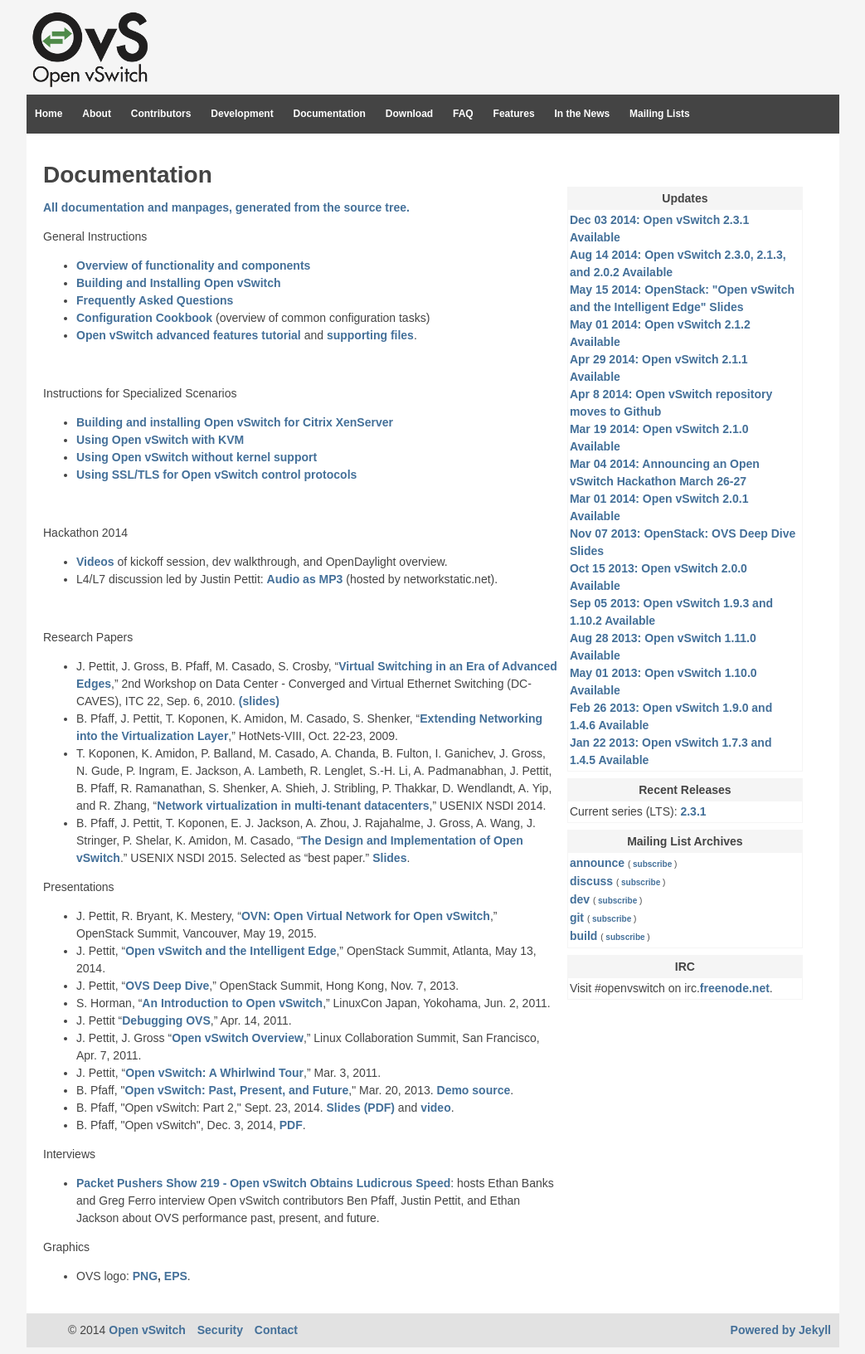
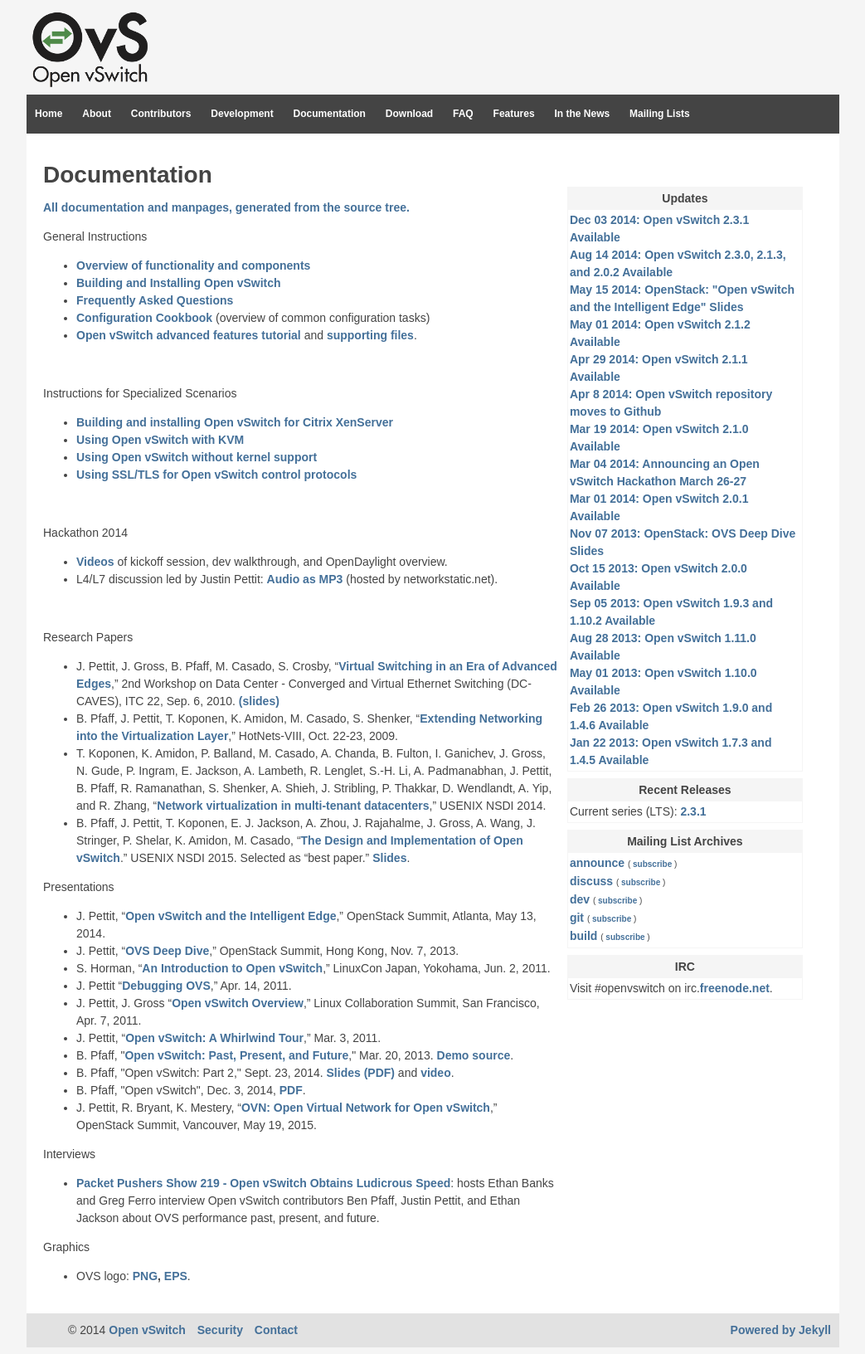
Before and after one commit to openvswitch/openvswitch.github.io, a Jekyll site: the page built from support/index.html, in a window 1280 px wide. Shown: the whole page at 83% size, without its empty margins (118-1161 px from the left). Built offline with Jekyll 4.4.1, drawn with Linux system fonts in a browser that asks for light colours.

Commit message:
support: Fix link and order for OVN slides.

```diff
--- a/support/index.html
+++ b/support/index.html
@@ -59,7 +59,6 @@
 </ul>
 <p style="line-height: 1.5em;">Presentations</p>
 <ul style="line-height: 1.5em;">
-<li><span style="line-height: 1.5em;">J. Pettit, R. Bryant, K. Mestery, &ldquo;</span><a style="line-height: 1.5em;" href="{{site.ovsurl}}/slides/OVN-Vancouver.pdf">OVN: Open Virtual Network for Open vSwitch</a><span style="line-height: 1.5em;">,&rdquo; OpenStack Summit, Vancouver, May 19, 2015.</span></li>
 <li><span style="line-height: 1.5em;">J. Pettit, &ldquo;</span><a style="line-height: 1.5em;" href="{{site.ovsurl}}/slides/OpenStack-140513.pdf">Open vSwitch and the Intelligent Edge</a><span style="line-height: 1.5em;">,&rdquo; OpenStack Summit, Atlanta, May 13, 2014.</span></li>
 <li><span style="line-height: 1.5em;">J. Pettit, &ldquo;</span><a style="line-height: 1.5em;" href="{{site.ovsurl}}/slides/OpenStack-131107.pdf">OVS Deep Dive</a><span style="line-height: 1.5em;">,&rdquo; OpenStack Summit, Hong Kong, Nov. 7, 2013.</span></li>
 <li><span style="line-height: 1.5em;">S. Horman, &ldquo;</span><a style="line-height: 1.5em;" href="{{site.ovsurl}}/slides/openvswitch.en-2.pdf">An Introduction to Open vSwitch</a><span style="line-height: 1.5em;">,&rdquo; LinuxCon Japan, Yokohama, Jun. 2, 2011.</span></li>
@@ -69,6 +68,7 @@
 <li><span style="line-height: 1.5em;">B. Pfaff, "</span><a style="line-height: 1.5em;" href="{{site.ovsurl}}/slides/ppf.pdf">Open vSwitch: Past, Present, and Future</a><span style="line-height: 1.5em;">," Mar. 20, 2013.</span>  <a href="{{site.ovsurl}}/slides/ppf.tar.gz">Demo source</a>.</li>
 <li>B. Pfaff, "Open vSwitch: Part 2," Sept. 23, 2014. <a href="{{site.ovsurl}}/slides/banv2014.pdf">Slides (PDF)</a> and <a href="http://www.youtube.com/watch?v=SZWzF9JRIw0">video</a>.</li>
 <li>B. Pfaff, "Open vSwitch", Dec. 3, 2014, <a href="{{site.ovsurl}}/support/slides/brkt.pdf">PDF</a>.</li>
+<li><span style="line-height: 1.5em;">J. Pettit, R. Bryant, K. Mestery, &ldquo;</span><a style="line-height: 1.5em;" href="{{site.ovsurl}}/support/slides/OVN-Vancouver.pdf">OVN: Open Virtual Network for Open vSwitch</a><span style="line-height: 1.5em;">,&rdquo; OpenStack Summit, Vancouver, May 19, 2015.</span></li>
 </ul>
 <p>Interviews</p>
 <ul>
```
